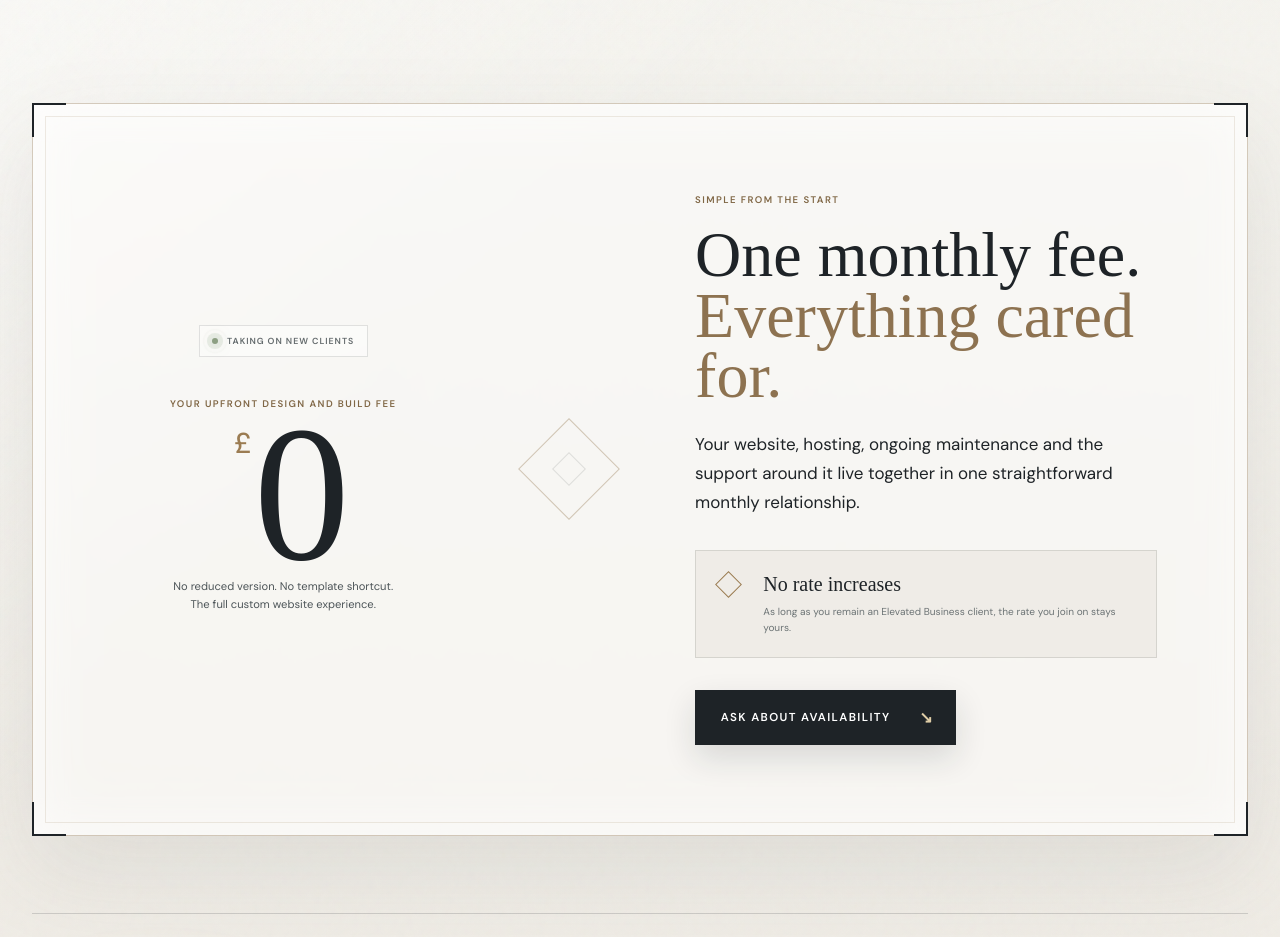
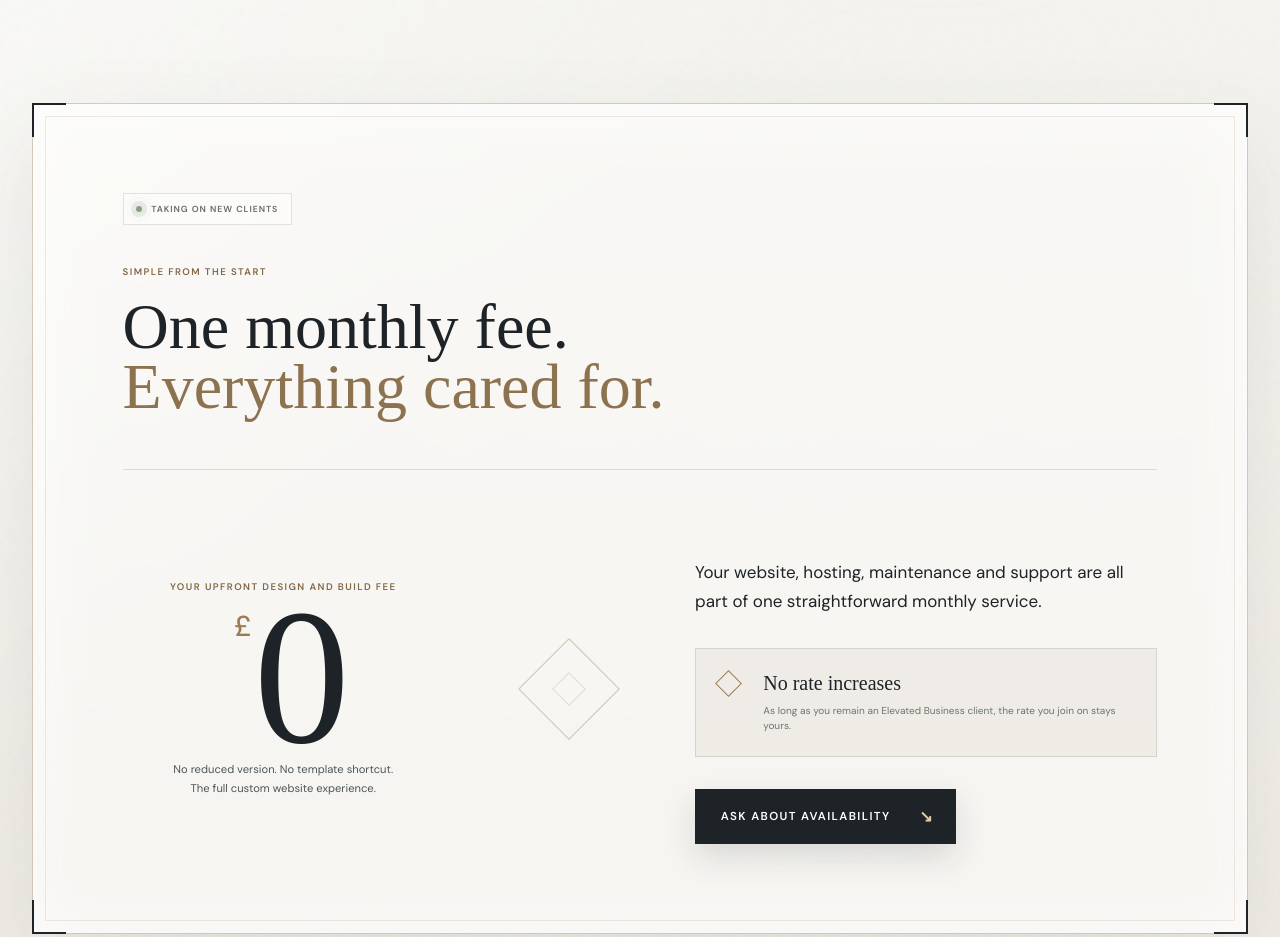
Before and after one commit to elevatedbusinessadmin/elevatedbusiness, a plain HTML site: page eb/index.html in a window 1280 px wide. Shown: the part 10989-11926 px from the top of the page. Drawn offline with nearby package versions, Linux system fonts and the light colour scheme; a web font is replaced by a local one.

Commit message:
Pricing updates

```diff
--- a/eb/css/style.css
+++ b/eb/css/style.css
@@ -24,7 +24,7 @@ button { color: inherit; font: inherit; }
 .hero h1, .for-you h2, .marquee-set span, .work h2, .project h3,
 .reserved-canvas p, .process h2, .step-copy h3, .effort-card h3,
 .inclusions h2, .inclusion-side h3, .about-care-banner h3,
-.about h2, .founding h2, .offer-details h3,
+.about h2, .founding h2, .offer-card-heading h3,
 .art-canvas p, .stories-copy h2, .faq h2, .contact h2,
 .contact-closing p, .footer-wordmark span {
   font-kerning: normal;
@@ -353,26 +353,27 @@ h1 em::after { position: absolute; z-index: -1; right: .05em; bottom: .02em; lef
 .founding h2 { margin: 0; font-family: var(--serif); font-size: clamp(4rem, 7.7vw, 8.2rem); font-weight: 400; letter-spacing: normal; line-height: .9; }
 .founding h2 em { color: #8d7250; font-style: normal; }
 .founding-title-row > p { max-width: 430px; margin: 0 .4rem .4rem 0; color: var(--ink-soft); font-size: .93rem; line-height: 1.75; }
-.founding-invitation { position: relative; display: grid; margin-top: clamp(5rem, 9vw, 9rem); padding: clamp(3rem, 7vw, 7rem); border: 1px solid rgba(142,113,74,.35); background: rgba(255,255,255,.46); box-shadow: inset 0 0 65px rgba(255,255,255,.7), 0 35px 85px rgba(74,79,79,.1); align-items: center; grid-template-columns: minmax(280px, .82fr) auto minmax(330px, 1.18fr); gap: clamp(3rem, 7vw, 7rem); backdrop-filter: blur(16px); }
+.founding-invitation { position: relative; display: grid; margin-top: clamp(5rem, 9vw, 9rem); padding: clamp(3rem, 7vw, 7rem); border: 1px solid rgba(142,113,74,.35); background: rgba(255,255,255,.46); box-shadow: inset 0 0 65px rgba(255,255,255,.7), 0 35px 85px rgba(74,79,79,.1); align-items: center; grid-template-columns: minmax(280px, .82fr) auto minmax(330px, 1.18fr); column-gap: clamp(3rem, 7vw, 7rem); row-gap: clamp(3rem, 5vw, 4.5rem); backdrop-filter: blur(16px); }
 .founding-invitation::before { position: absolute; inset: 12px; border: 1px solid rgba(142,113,74,.14); content: ""; pointer-events: none; }
 .invitation-corner { position: absolute; z-index: 2; width: 34px; height: 34px; border-color: #9d7d53; }
 .corner-one { top: -1px; left: -1px; border-top: 2px solid; border-left: 2px solid; }
 .corner-two { top: -1px; right: -1px; border-top: 2px solid; border-right: 2px solid; }
 .corner-three { right: -1px; bottom: -1px; border-right: 2px solid; border-bottom: 2px solid; }
 .corner-four { bottom: -1px; left: -1px; border-bottom: 2px solid; border-left: 2px solid; }
+.offer-card-heading { position: relative; z-index: 1; padding-bottom: clamp(2rem, 4vw, 3.5rem); border-bottom: 1px solid rgba(30,35,39,.13); grid-column: 1 / -1; text-align: left; }
 .offer-primary { text-align: center; }
 .offer-status { display: inline-flex; margin-bottom: 2.5rem; padding: .55rem .8rem; border: 1px solid rgba(30,35,39,.12); background: rgba(255,255,255,.4); align-items: center; gap: .55rem; color: #646b6d; font-size: .55rem; font-weight: 600; letter-spacing: .11em; text-transform: uppercase; }
 .offer-status i { position: relative; display: block; width: 6px; height: 6px; border-radius: 50%; background: #8c9f82; box-shadow: 0 0 0 4px rgba(140,159,130,.13); animation: availabilityGlow 2.8s infinite ease-in-out; }
 .offer-status i::after { position: absolute; inset: -5px; border: 1px solid rgba(140,159,130,.38); border-radius: 50%; content: ""; animation: availabilityRing 2.8s infinite ease-out; }
 .offer-overline { margin: 0; color: #806746; font-size: .6rem; font-weight: 600; letter-spacing: .15em; text-transform: uppercase; }
+.offer-card-heading h3 { max-width: 850px; margin: 1.2rem 0 0; font-family: var(--serif); font-size: clamp(3rem, 5vw, 5.4rem); font-weight: 400; letter-spacing: normal; line-height: .94; }
+.offer-card-heading h3 em { color: #8d7250; font-style: normal; }
 .zero-fee { display: flex; margin: 1rem 0 .8rem; align-items: flex-start; justify-content: center; font-family: var(--serif); font-size: clamp(8rem, 15vw, 14rem); letter-spacing: -.09em; line-height: .72; }
 .zero-fee span { margin: .25em .08em 0 0; color: #9b7c52; font-family: var(--sans); font-size: .15em; font-weight: 500; letter-spacing: 0; }
 .zero-caption { margin: 0; color: var(--ink-soft); font-size: .7rem; line-height: 1.65; }
 .offer-divider { display: grid; width: 72px; height: 72px; border: 1px solid rgba(142,113,74,.38); transform: rotate(45deg); place-items: center; }
 .offer-divider span { width: 24px; height: 24px; border: 1px solid rgba(30,35,39,.12); }
 .offer-details { position: relative; z-index: 1; }
-.offer-details h3 { margin: 1.2rem 0 0; font-family: var(--serif); font-size: clamp(3rem, 5vw, 5.4rem); font-weight: 400; letter-spacing: normal; line-height: .94; }
-.offer-details h3 em { color: #8d7250; font-style: normal; }
 .offer-details > p:not(.offer-overline) { max-width: 550px; margin: 1.5rem 0 0; color: var(--ink-soft); font-size: .82rem; line-height: 1.7; }
 .rate-lock { display: grid; max-width: 570px; margin-top: 2rem; padding: 1.35rem 1.45rem; border: 1px solid rgba(30,35,39,.12); background: rgba(232,228,220,.55); grid-template-columns: 28px 1fr; gap: 1rem; }
 .rate-lock-gem { width: 19px; height: 19px; margin-top: .2rem; border: 1px solid #9b7c52; transform: rotate(45deg); }
@@ -721,7 +722,7 @@ h1 em::after { position: absolute; z-index: -1; right: .05em; bottom: .02em; lef
   .founding-invitation { margin-top: 4rem; padding: 3.2rem 1.35rem; gap: 2.7rem; }
   .offer-status { margin-bottom: 2rem; }
   .zero-fee { font-size: clamp(8.5rem, 45vw, 12rem); }
-  .offer-details h3 { font-size: clamp(3rem, 13vw, 4.5rem); }
+  .offer-card-heading h3 { font-size: clamp(3rem, 13vw, 4.5rem); }
   .rate-lock { padding: 1.2rem 1rem; }
   .offer-reason { grid-template-columns: 1fr; gap: 1.2rem; }
   .offer-reason > span { margin-top: 1rem; grid-column: auto; }
--- a/eb/index.html
+++ b/eb/index.html
@@ -488,8 +488,13 @@
         <span class="invitation-corner corner-three" aria-hidden="true"></span>
         <span class="invitation-corner corner-four" aria-hidden="true"></span>
 
+        <div class="offer-card-heading">
+          <div class="offer-status"><i aria-hidden="true"></i> Taking on new clients</div>
+          <p class="offer-overline">Simple from the start</p>
+          <h3>One monthly fee.<br><em>Everything cared for.</em></h3>
+        </div>
+
         <div class="offer-primary">
-          <div class="offer-status"><i aria-hidden="true"></i> Taking on new clients</div>
           <p class="offer-overline">Your upfront design and build fee</p>
           <div class="zero-fee"><span>£</span>0</div>
           <p class="zero-caption">No reduced version. No template shortcut.<br>The full custom website experience.</p>
@@ -500,9 +505,7 @@
         </div>
 
         <div class="offer-details">
-          <p class="offer-overline">Simple from the start</p>
-          <h3>One monthly fee.<br><em>Everything cared for.</em></h3>
-          <p>Your website, hosting, ongoing maintenance and the support around it live together in one straightforward monthly relationship.</p>
+          <p>Your website, hosting, maintenance and support are all part of one straightforward monthly service.</p>
 
           <div class="rate-lock">
             <span class="rate-lock-gem" aria-hidden="true"></span>
```
